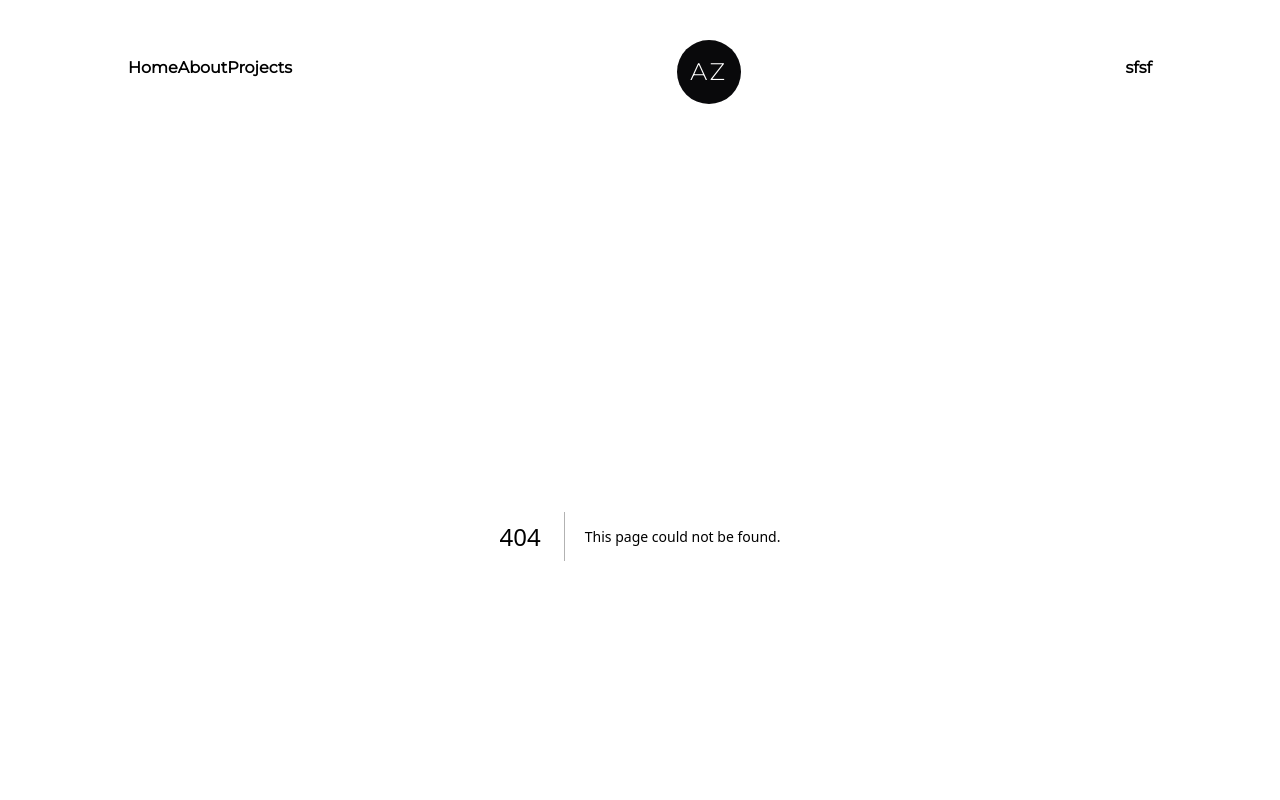
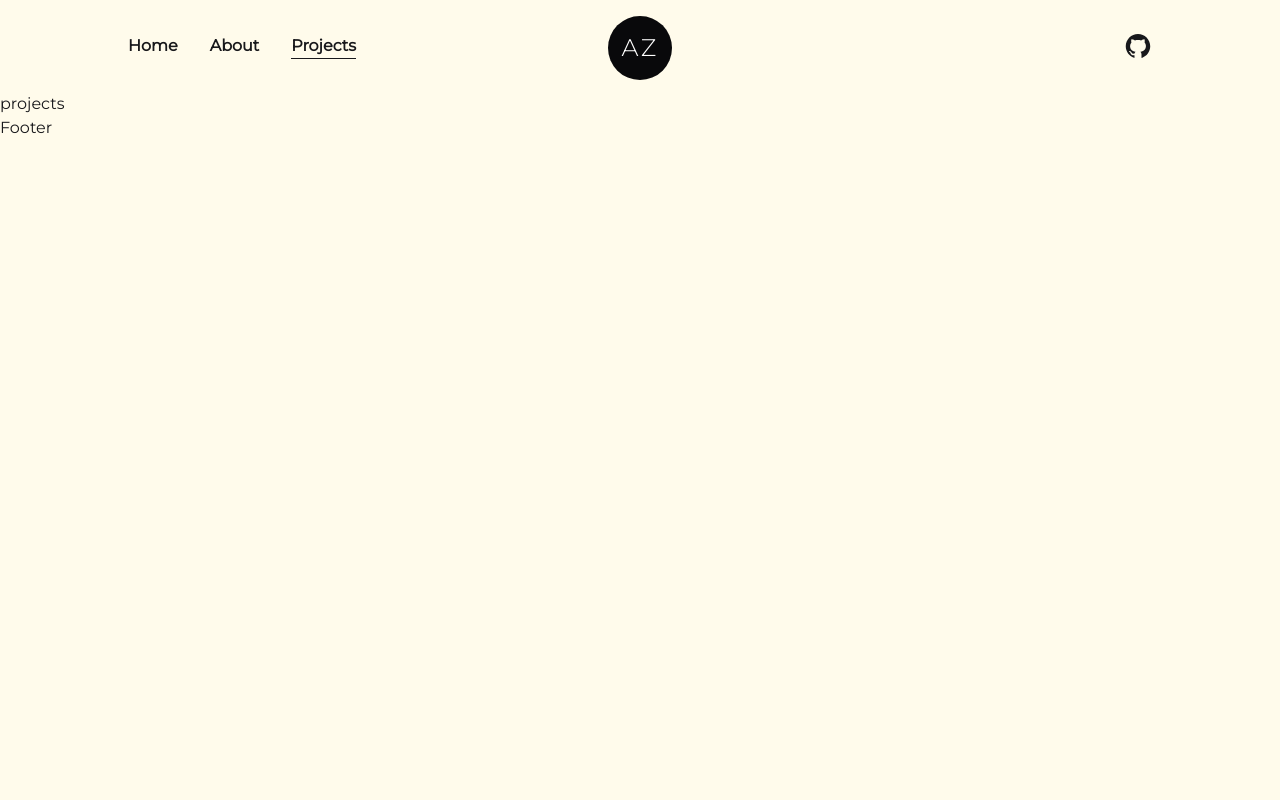
Before and after one commit to yungnegev/portfolio-az, a Next.js app: page /projects in a window 1280 px wide. Before the commit this address had no page. Shown: the top 800 px of the page. Built offline with nearby package versions, Linux system fonts and the light colour scheme.

Commit message:
Navbar complete

```diff
--- a/package.json
+++ b/package.json
@@ -13,6 +13,7 @@
     "next": "^13.2.4",
     "react": "18.2.0",
     "react-dom": "18.2.0",
+    "react-icons": "^4.8.0",
     "zod": "^3.21.4"
   },
   "devDependencies": {
--- a/src/components/Logo.tsx
+++ b/src/components/Logo.tsx
@@ -2,16 +2,25 @@ import Link from 'next/link'
 import React from 'react'
 import { motion as m } from 'framer-motion'
 
+
+
 const Logo = () => {
+
+  const MLink = m(Link)
+
   return (
     <div className='flex justify-center items-center mt-2'>
-        <Link
+        <MLink
             href='/'
             className='flex justify-center items-center w-16 h-16 text-white bg-zinc-950 rounded-full
                       font-thin tracking-widest text-2xl'
+            whileHover={{
+                scale: 1.05,
+                backgroundColor:["#09090b", "#5eead4","#fcd34d","#be274c", "#09090b"],
+            }}
             >
                 AZ
-        </Link>
+        </MLink>
     </div>
   )
 }
--- a/src/components/Navbar.tsx
+++ b/src/components/Navbar.tsx
@@ -1,18 +1,49 @@
 import Link from 'next/link'
 import React from 'react'
 import Logo from './Logo'
+import { useRouter } from 'next/router'
+import { AiFillGithub } from 'react-icons/ai'
+
+type CustomLinkProps = {
+    href: string,
+    title: string,
+    className: string
+}
+
+const CustomLink = ({ href, title, className }: CustomLinkProps) => {
+
+    const path = useRouter().pathname
+
+    console.log(path)
+
+    return(
+        <Link href={href} className={`${className} relative group`}>
+            {title}
+
+            <span className={`bg-zinc-900 h-[1px] inline-block absolute left-0 -bottom-1
+                            group-hover:w-full transition-[width] ease duration-300
+                            ${path === href ? 'w-full' : 'w-0'}`}>&nbsp;</span>
+        </Link>
+    )
+}
 
 const Navbar = () => {
   return (
     <header className='w-full px-32 py-8 font-bold flex items-center justify-between'>
         <nav>
-            <Link href={'/'}>Home</Link>
-            <Link href={'/about'}>About</Link>
-            <Link href={'/projects'}>Projects</Link>
+            <CustomLink href='/' title='Home' className='mr-4'/>
+            <CustomLink href='/about' title='About' className='mx-4'/>
+            <CustomLink href='/projects' title='Projects' className='ml-4'/>
         </nav>
-        <Logo />
+
+        <div className='absolute left-[50%] top-2 translate-x-[-50%]'>
+            <Logo />
+        </div>
+
         <nav>
-            <Link href={'/'} target='_blank'>sfsf</Link>
+            <Link href={'https://github.com/yungnegev'} target='_blank'>
+                <AiFillGithub size={28} className='hover:text-zinc-700 active:scale-90'/>
+            </Link>
         </nav>
     </header>
   )
--- /dev/null
+++ b/src/pages/about.tsx
@@ -0,0 +1,9 @@
+import React from 'react'
+
+const about = () => {
+  return (
+    <div>about</div>
+  )
+}
+
+export default about
--- a/src/pages/index.tsx
+++ b/src/pages/index.tsx
@@ -1,5 +1,5 @@
 import { type NextPage } from "next";
-import Head from "next/head";
+
 
 
 const Home: NextPage = () => {
--- /dev/null
+++ b/src/pages/projects.tsx
@@ -0,0 +1,9 @@
+import React from 'react'
+
+const projects = () => {
+  return (
+    <div>projects</div>
+  )
+}
+
+export default projects
```
Also changed, not shown: 1 other file (tests, documents, lock files or other folders).
